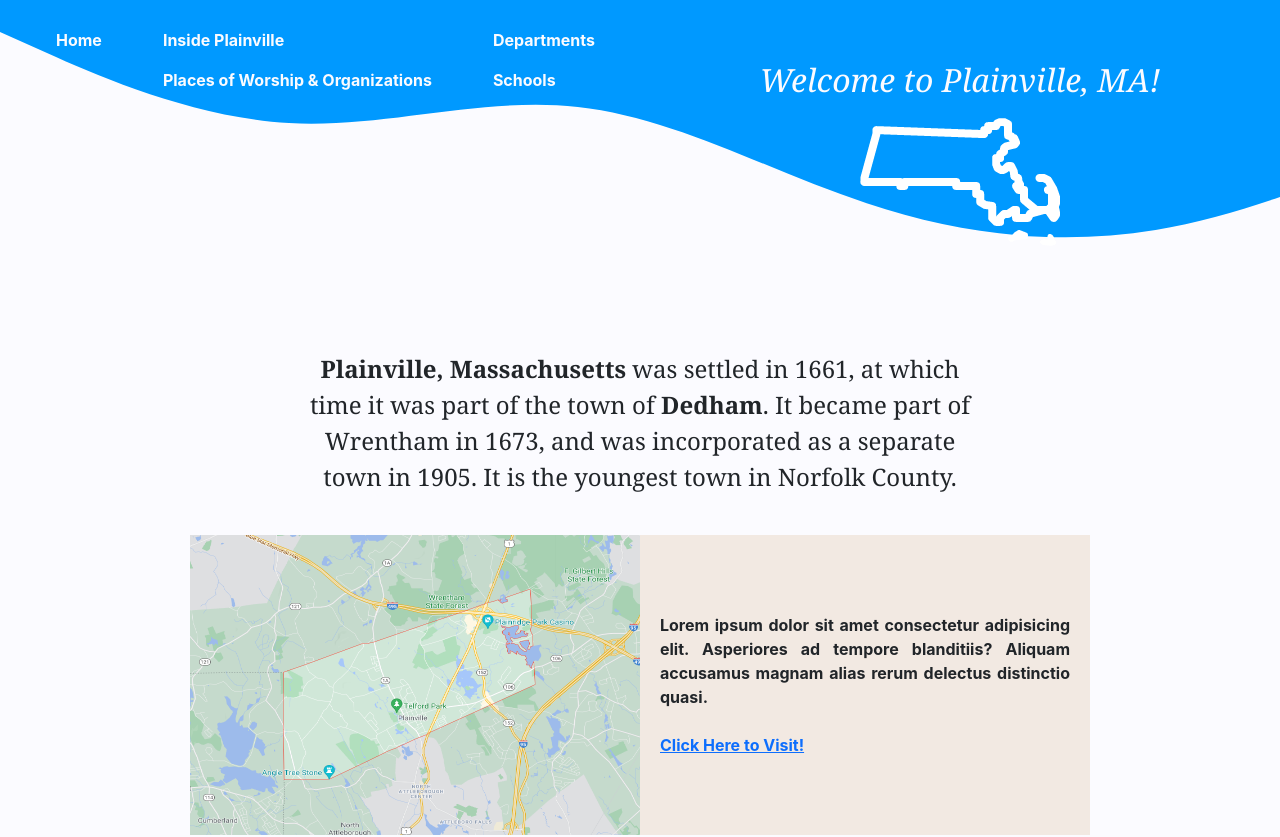
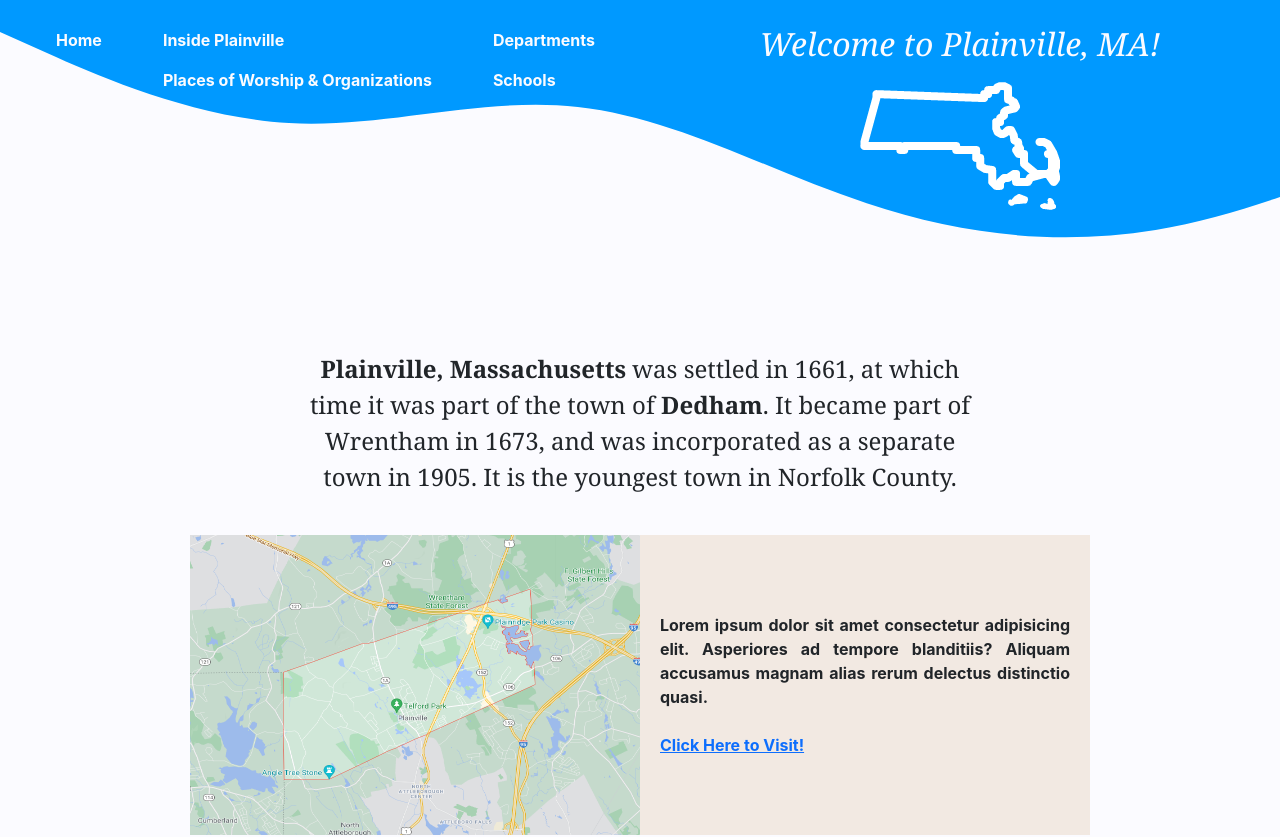
Before and after one commit to christopher-watson/plainville-next, a Next.js app: page / in a window 1280 px wide. Shown: the top 837 px of the page. Built offline with nearby package versions, Linux system fonts and the light colour scheme; a web font is replaced by a local one.

Commit message:
logo fix

```diff
--- a/styles/globals.css
+++ b/styles/globals.css
@@ -86,7 +86,8 @@ body {
 .logo {
   display: flex;
   grid-area: logo;
-  justify-content: center;
+  /* justify-content: center; */
+  padding-top: 20px;
   align-items: center;
   flex-direction: column;
 }
@@ -175,8 +176,8 @@ body {
   }
 
   .logo {
-    grid-area: logo;
-    padding-top: 20px;
+    /* grid-area: logo; */
+    /* padding-top: 20px; */
   }
 
   .inner-card {
```
